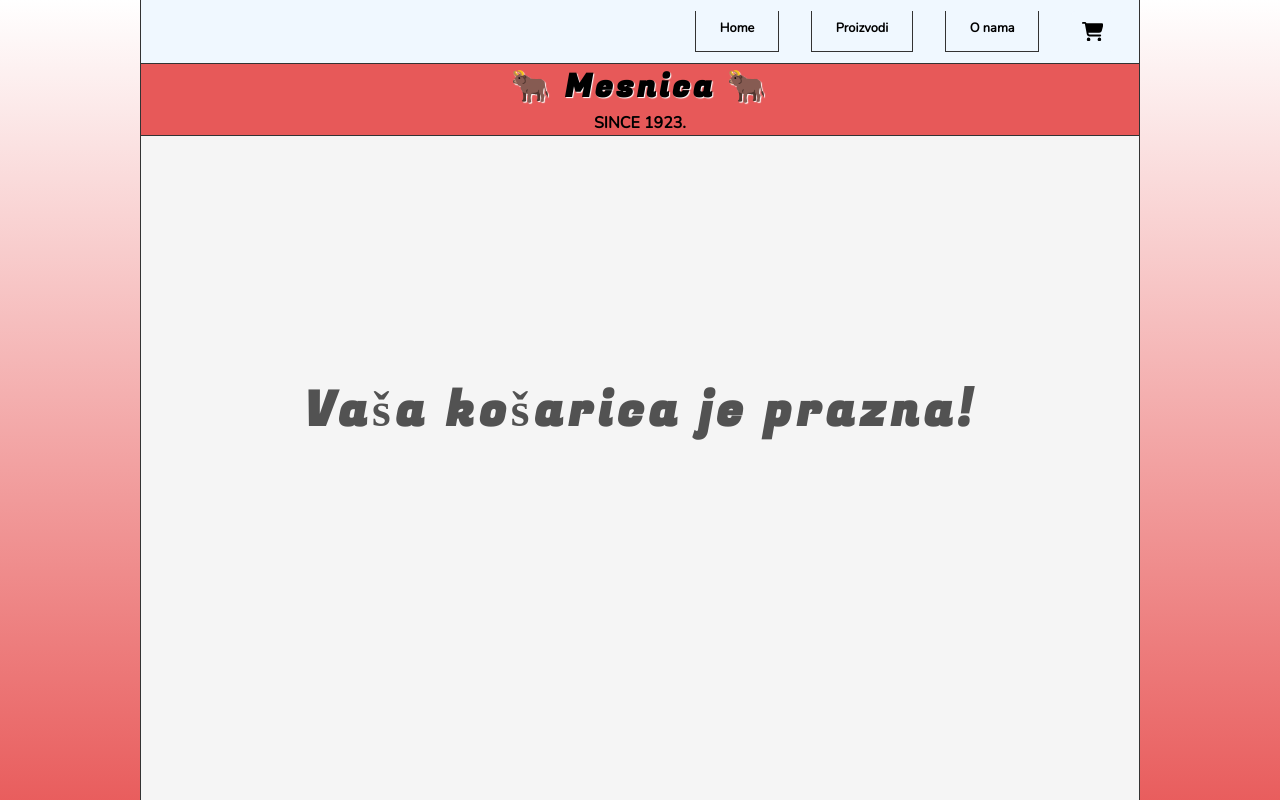
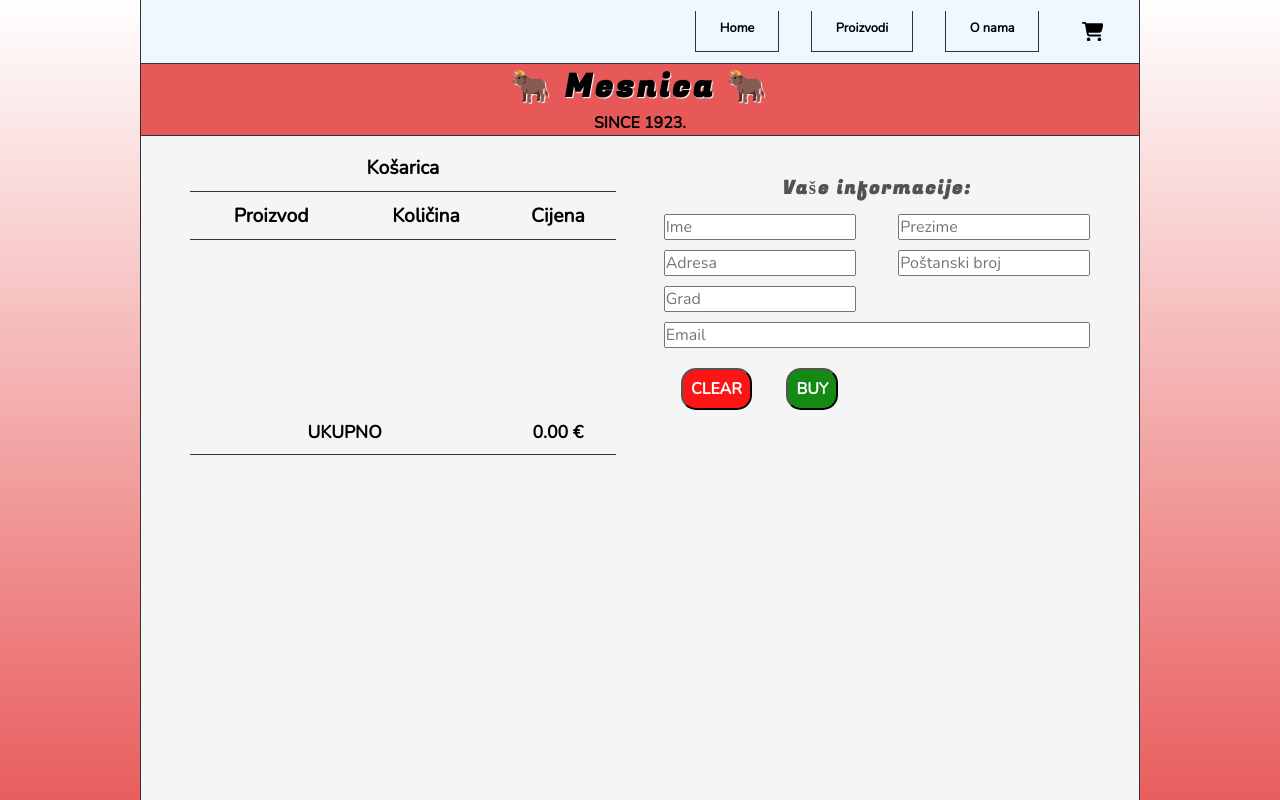
Before and after one commit to andrija-zikovic/Mesnica, a React (Create React App) app in the folder client/: page /order in a window 1280 px wide. Built offline with nearby package versions, Linux system fonts and the light colour scheme.

Commit message:
modified:   client/src/Client/orderForm.css

```diff
--- a/client/src/Client/orderForm.css
+++ b/client/src/Client/orderForm.css
@@ -80,3 +80,20 @@ thead tr {
     text-align: center;
     margin-top: 20vh;
 }
+
+@media screen and (min-width: 992px) {
+    .order {
+        display: flex;
+        flex-flow: row;
+        justify-content: space-around;
+        font-size: 0.5rem;
+    }
+
+    .buyerInfo {
+        width: 45%;
+    }
+
+    .order__table {
+        width: 45%;
+    }
+}
--- a/client/src/Client/orderForm.js
+++ b/client/src/Client/orderForm.js
@@ -52,7 +52,7 @@ const OrderForm = ({ cartItems, setCartItems, deleteItem, clearCart }) => {
         return totalPrice.toFixed(2); // Rounds to two decimal places
     };
 
-    if (buyStatus) {
+    /* if (buyStatus) {
         return (
             <section className='buyResOk'>
                 <h2>Račun je poslan na vašu email adresu!</h2>
@@ -68,7 +68,7 @@ const OrderForm = ({ cartItems, setCartItems, deleteItem, clearCart }) => {
         return (
             <h2 className='emptyMessage'>Vaša košarica je prazna!</h2>
         )
-    } else {
+    } else { */
 
         return (
             <section className='order'>
@@ -138,8 +138,8 @@ const OrderForm = ({ cartItems, setCartItems, deleteItem, clearCart }) => {
                     </div>
                 </form>
             </section>
-        )
-    }
+         )
+    /* } */
 }
 
 export default OrderForm;
```
Also changed, not shown: 1 other file (tests, documents, lock files or other folders).
